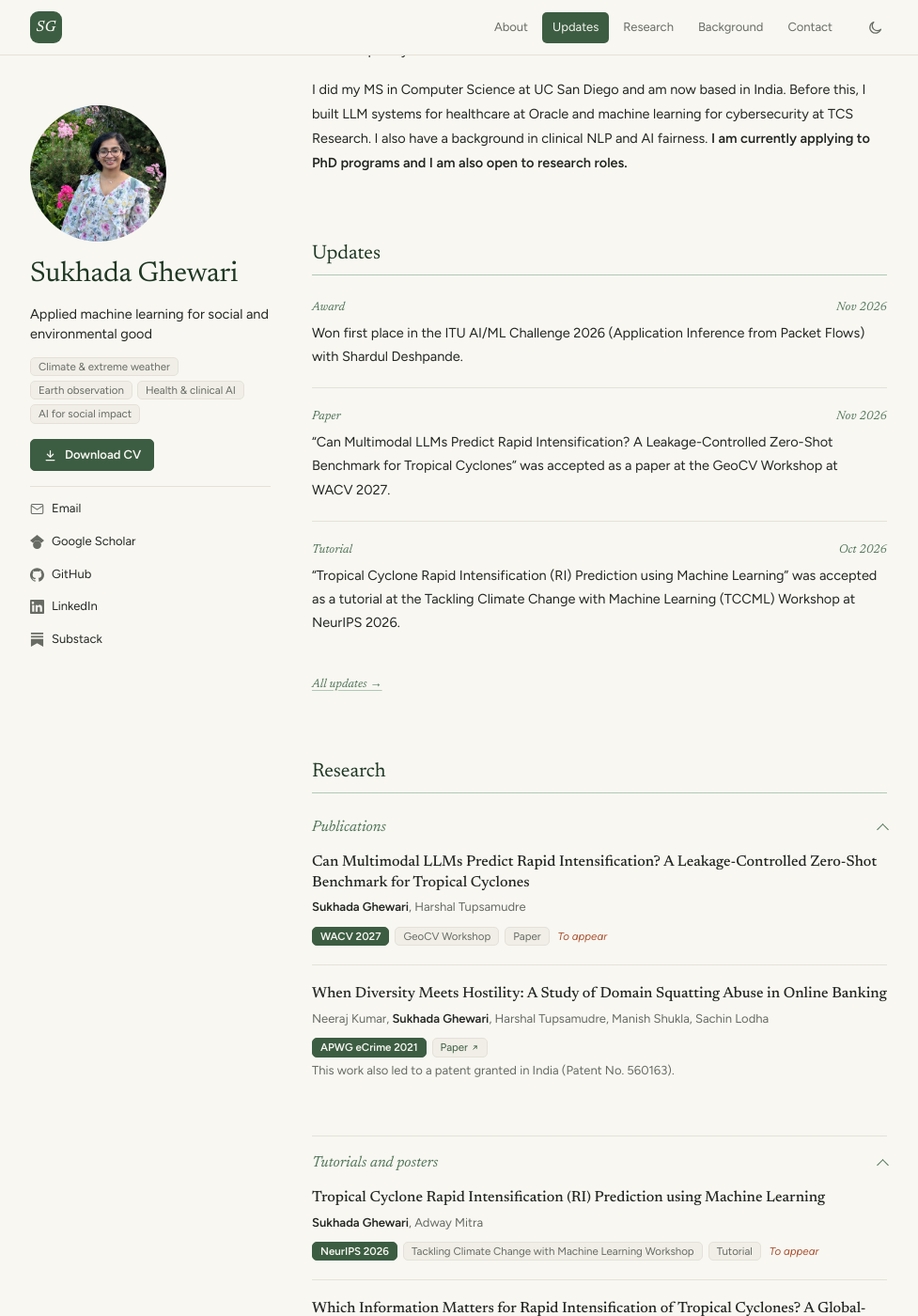
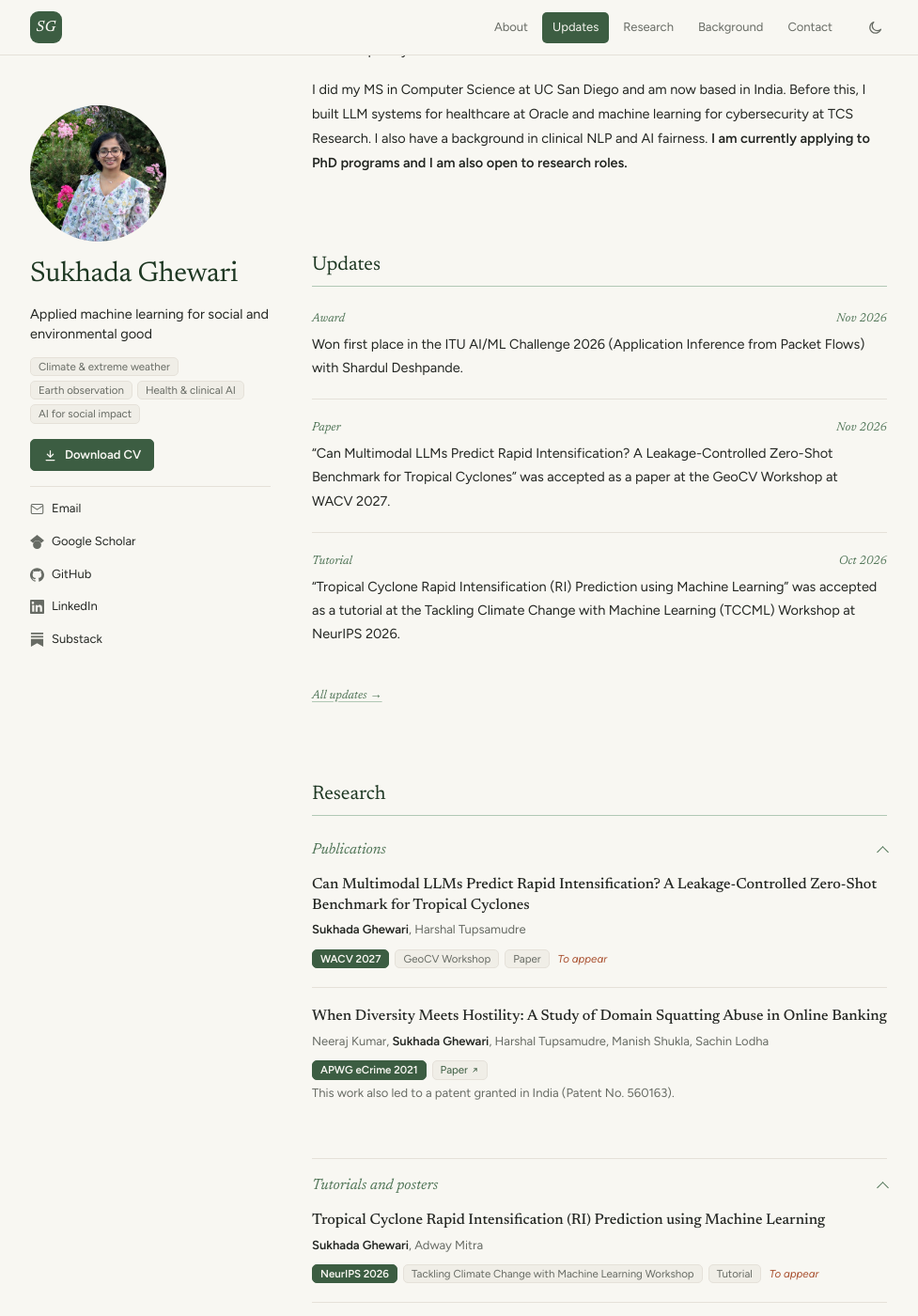
Before and after one commit to sukhadaghewari/sukhadaghewari.github.io, a Jekyll site: the page built from index.html, in a window 1280 px wide and 1400 px high, scrolled down 419 px. Shown: the whole window at 94% size, without its empty margins (152-1129 px from the left). Built offline with Jekyll 4.4.1, drawn with Linux system fonts in a browser that asks for light colours.

Commit message:
small ui changes

```diff
--- a/_layouts/one.html
+++ b/_layouts/one.html
@@ -88,18 +88,19 @@
       --serif:"Newsreader",Georgia,serif; --sans:"Figtree",-apple-system,"Segoe UI",Roboto,Arial,sans-serif;
     }
     :root[data-theme="dark"]{
-      /* Soft warm charcoal, never pure black or white, with every green on the
-         same sage hue (130) as light mode. Numbers are contrast on the page. */
-      --sage-100:#BED3C2; /* link hover */
-      --sage-200:#9CC1A3; /* 7.8  links */
-      --sage-600:#4F6F55; /*      link underline */
-      --paper:#242422; --ink:#D4D4CD; /* 10.4 */ --muted:#9D9D93; /* 5.7 */ --line:#383835;
+      /* Deep olive charcoal with crisp, bright text. Main text and headings
+         lead, everything else one step softer. The greens stay on the same
+         sage hue as light mode. Numbers are contrast on the page. */
+      --sage-100:#DCECDE; /* link hover */
+      --sage-200:#B2D3B7; /* 9.9  links */
+      --sage-600:#5E7E64; /*      link underline */
+      --paper:#20231F; --ink:#F1F1EB; /* 14.0 */ --muted:#B9BBB1; /* 8.2 */ --line:#434940;
       --link:var(--sage-200); --link-hover:var(--sage-100); --link-line:var(--sage-600);
-      --venue:#3E5F44; --venue-text:#DDE8DE; /* 5.7 */
-      --warm:#CF8A6B; /* 5.6 */ --warm-soft:rgba(207,138,107,.2);
-      --card:#2C2C29; --card-line:#3D3D39; --chip:#2B2B28;
-      --forest:#BED3C2; /* 9.8 */ --moss:#8DAF93; /* 6.4 */
-      --fern:#465F4B;
+      --venue:#4C6E52; --venue-text:#F0F6F0; /* 5.6 */
+      --warm:#E0A386; /* 7.4 */ --warm-soft:rgba(224,163,134,.24);
+      --card:#2C302B; --card-line:#4A5047; --chip:#2E322C;
+      --forest:#DCECDE; /* 13.0 */ --moss:#AECAB1; /* 9.2 */
+      --fern:#5A745E;
     }
     *{box-sizing:border-box}
     html{scroll-behavior:smooth;scroll-padding-top:70px}
@@ -160,7 +161,8 @@
     .side-links .email{position:relative}
     .side-links .addr{position:absolute;left:78px;top:50%;transform:translateY(-50%);white-space:nowrap;padding:2px 8px;border:1px solid var(--line);border-radius:4px;background:var(--paper);color:var(--ink);font-size:var(--fs-tag);opacity:0;pointer-events:none;transition:opacity .15s;z-index:5}
     .side-links .email:hover .addr,.side-links .email:focus-within .addr,.side-links .email.copied .addr{opacity:1}
-    main section{padding-top:72px}
+    /* One medium gap between every section, and before the footer */
+    main section{padding-top:84px}
     main > section:first-child{padding-top:36px}
     h2{position:relative;font-size:var(--fs-section);line-height:1.2;letter-spacing:-.005em;font-variation-settings:"opsz" 60;margin:0 0 24px;padding-bottom:10px}
     /* A fern rule under each section title, drawn in the first time the section comes into view */
@@ -181,6 +183,9 @@
     .sub > summary:hover h3{color:var(--forest)}
     .sub > summary:focus-visible{outline:2px solid var(--link-line);outline-offset:2px;border-radius:4px}
     .sub[open]{padding-bottom:40px}
+    /* The last subsection adds no space of its own, so section gaps stay equal open or folded */
+    .sub[open]:last-child{padding-bottom:0}
+    .sub:not([open]):last-child > summary{padding-bottom:0}
     .sub[open] > summary{padding-bottom:16px}
     /* About */
     .prose{line-height:1.8}
@@ -256,7 +261,7 @@
     #contact .social a{color:var(--muted);text-decoration:none;display:inline-flex}
     #contact .social a:hover{color:var(--link)}
     #contact .social .icon{width:19px;height:19px}
-    footer{margin-top:88px;padding:0 0 48px;color:var(--muted);font-size:var(--fs-tag)}
+    footer{margin-top:84px;padding:0 0 48px;color:var(--muted);font-size:var(--fs-tag)}
     /* A flower for the month between your name and the update date
        (Microsoft Fluent Emoji, MIT licence, see assets/img/flowers/LICENSE.txt) */
     footer .flower{width:20px;height:20px;margin:0 10px;vertical-align:-5px}
```
